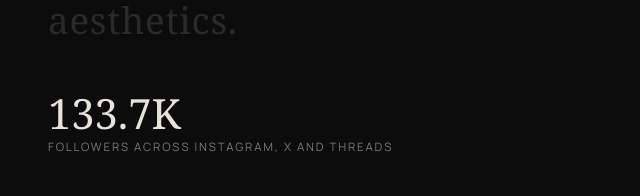
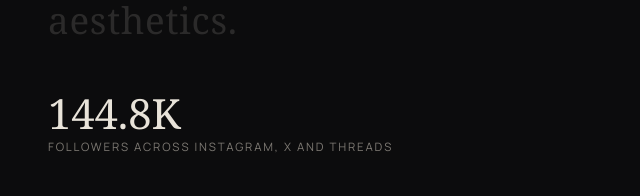
Before and after one commit to InitialPhantom/timeless, a plain HTML site: page index.html in a window 1280 px wide. Shown: the part 2313-2509 px from the top of the page, 0-640 px from the left. Drawn offline with Linux system fonts and the light colour scheme; a web font is replaced by a local one.

Commit message:
About: follower count 144.8K
Co-Authored-By: Claude Opus 5.5 <noreply@anthropic.com>

```diff
--- a/index.html
+++ b/index.html
@@ -365,7 +365,7 @@ footer { display: flex; justify-content: flex-end; gap: 1rem; flex-wrap: wrap; b
     <div class="sec-head"><h2>About</h2><span class="small">Philippines</span></div>
     <p class="statement" id="statement">AI Creative crafting cinematic characters and concept pieces rooted in <span class="red">East Asian</span> and <span class="red">Anime aesthetics.</span></p>
     <div class="stats">
-      <div><b>133.7K</b><span class="small">Followers across Instagram, X and Threads</span></div>
+      <div><b>144.8K</b><span class="small">Followers across Instagram, X and Threads</span></div>
     </div>
   </section>
 
```
